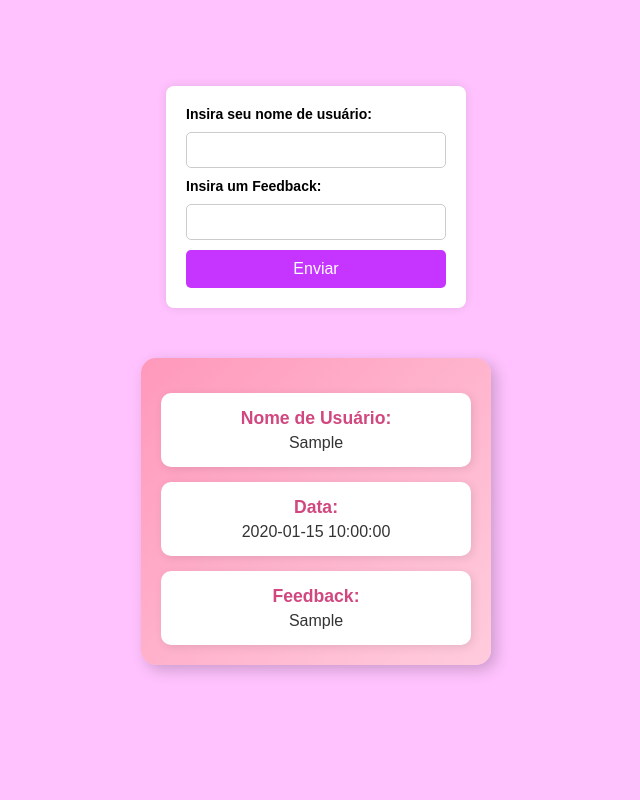
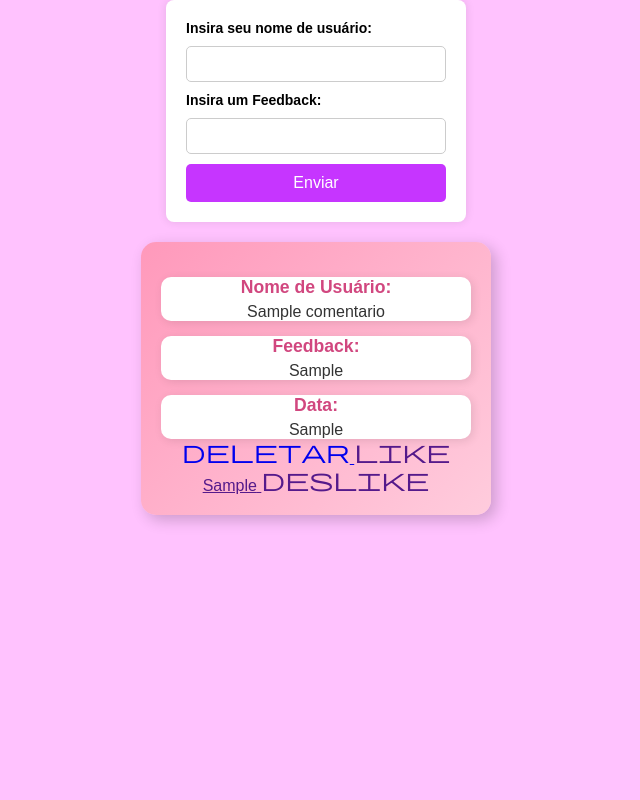
Before and after one commit to GiovanaCarrascosa/Projeto-Feedback, a Flask app: page / in a window 1280 px wide. Shown: the whole page, without its empty margins (324-964 px from the left). Run offline with Flask 3, Linux system fonts and the light colour scheme; tables that the repository leaves empty or names only in its code hold one stand-in row (values such as "Sample post").

Commit message:
comecei a fazer a funcao de curtidas e fiz a funcao de deletar mensagem

```diff
--- a/app.py
+++ b/app.py
@@ -33,4 +33,18 @@ def post_mensagem():
     return redirect ("/")
 
 
+@app.route ("/delete/comentario/<codigo>")
+
+def delete_comentario(codigo):
+
+    Mensagem.deletar_mensagem(codigo)
+
+    return redirect ("/")
+
+@app.route("/put/mensagem/adicionar/curtida/<codigo>")
+
+def adicionar_curtida (codigo):
+
+    return redirect ("/")
+
 app.run(debug=True)
--- a/data/conexao.py
+++ b/data/conexao.py
@@ -4,10 +4,10 @@ class Conexao:
 
     def criar_conexao():
         #  criando a conexao
-        conexao = mysql.connector.connect(host = "localhost",
+        conexao = mysql.connector.connect(host = "10.110.131.22",
                                         port = 3306,
-                                        user = "root",
-                                        password = "root",
-                                        database = "db_comentarios")
+                                        user = "3ds",
+                                        password = "banana",
+                                        database = "db_feedback")
 
         return conexao
--- a/model/controler_mensagem.py
+++ b/model/controler_mensagem.py
@@ -4,24 +4,24 @@ from data.conexao import Conexao
 
 class Mensagem:
 
-    def cadastrar_mensagem (usuario, comentario):
+    def cadastrar_mensagem (nome, comentario, curtidas = 0):
 
-        data_comentario = datetime.datetime.today()
+        data_hora = datetime.datetime.today()
 
         # cadastrando as informações no banco de dados
-        conexao = Conexao.criar_conexao
+        conexao = Conexao.criar_conexao()
 
         #o cursor sera responsavel por manipular o banco de dados
         cursor = conexao.cursor()
 
         #criando o SQL q sera executado
-        sql = """insert into tb_comentario
-                    (usuario, comentario, data_comentario)
+        sql = """insert into tb_comentarios
+                    (nome, comentario, data_hora, curtidas)
                     VALUES
-                    (%s, %s, %s)
+                    (%s, %s, %s, %s)
 
                     """
-        valores = (usuario, comentario, data_comentario)
+        valores = (nome, comentario, data_hora, curtidas)
 
         # executando o comando sql
         cursor.execute(sql, valores)
@@ -40,7 +40,7 @@ class Mensagem:
 
         cursor = conexao.cursor(dictionary = True)
 
-        sql = """select usuario, comentario, data_comentario from tb_comentario;"""
+        sql = """select cod_comentario, nome, comentario, data_hora, curtidas from tb_comentarios;"""
 
         #executando o comando sql
         cursor.execute(sql)
@@ -53,3 +53,25 @@ class Mensagem:
         conexao.close()
 
         return resultado
+
+
+    def deletar_mensagem (codigo):
+
+            #criar conexao
+            conexao = Conexao.criar_conexao()
+
+            cursor = conexao.cursor(dictionary = True)
+
+                                                                    # isso vai ser substituido por outra coisa
+            sql = """DELETE FROM tb_comentarios WHERE cod_comentario = %s;"""
+
+            valores = (codigo,)
+
+            #executando o comando sql
+            cursor.execute(sql, valores)
+
+            conexao.commit()
+
+            #fecho a conexao com o banco
+            cursor.close()
+            conexao.close()
--- a/static/css/style_P1.css
+++ b/static/css/style_P1.css
@@ -3,11 +3,11 @@
     margin: 0;
     box-sizing: border-box;
     font-family: Arial, sans-serif;
+
 }
 
 body {
     background-color: #ffc2fe;
-    display: flex;
     justify-content: center;
     align-items: center;
     height: 100vh;
@@ -60,20 +60,21 @@ main {
 }
 
 .container {
-    margin: 50px;
+    margin: 20px;
     background: linear-gradient(135deg, #ff99bb, #ffccdd);
     padding: 20px;
     border-radius: 15px;
     box-shadow: 5px 5px 15px rgba(0, 0, 0, 0.2);
     width: 350px;
     text-align: center;
+
 }
 .comentario {
     background-color: #ffffff;
-    padding: 15px;
     border-radius: 10px;
     margin-top: 15px;
     box-shadow: 2px 2px 10px rgba(0, 0, 0, 0.1);
+
 }
 .titulo {
     font-weight: bold;
@@ -87,3 +88,30 @@ main {
     color: #333;
 
 }
+
+/* icon lixeira */
+.material-symbols-outlined {
+  font-variation-settings:
+  'FILL' 0,
+  'wght' 400,
+  'GRAD' 0,
+  'opsz' 24
+}
+
+/* icon like */
+.material-symbols-outlined {
+  font-variation-settings:
+  'FILL' 0,
+  'wght' 400,
+  'GRAD' 0,
+  'opsz' 24
+}
+
+/* icon deslike */
+.material-symbols-outlined {
+  font-variation-settings:
+  'FILL' 0,
+  'wght' 400,
+  'GRAD' 0,
+  'opsz' 24
+}
--- a/templates/paginaPrincipal.html
+++ b/templates/paginaPrincipal.html
@@ -1,15 +1,19 @@
 <!DOCTYPE html>
-
 <html lang="pt-br">
 
 <head>
     <meta charset="UTF-8">
     <meta name="viewport" content="width=device-width, initial-scale=1.0">
 
-    <link rel="stylesheet" href="{{ url_for ('static', filename = 'css/style_P1.css') }}">
+    <!-- Link para o CSS -->
+    <link rel="stylesheet" href="{{ url_for('static', filename='css/style_P1.css') }}">
+
+    <!-- Link para os ícones do Google Material -->
+    <link rel="stylesheet" href="https://fonts.googleapis.com/css2?family=Material+Symbols+Outlined:opsz,wght,FILL,GRAD@24,400,0,0&icon_names=thumb_down" />
+    <link rel="stylesheet" href="https://fonts.googleapis.com/css2?family=Material+Symbols+Outlined:opsz,wght,FILL,GRAD@20..48,100..700,0..1,-50..200&icon_names=thumb_up" />
+    <link rel="stylesheet" href="https://fonts.googleapis.com/css2?family=Material+Symbols+Outlined:opsz,wght,FILL,GRAD@20..48,100..700,0..1,-50..200&icon_names=delete" />
 
     <title>Página Principal</title>
-
 </head>
 
 <body>
@@ -20,7 +24,6 @@
 
             <label for="usuario">Insira seu nome de usuário:</label>
             <input type="text" name="usuario" id="usuario">
-
 
             <label for="comentario">Insira um Feedback:</label>
             <input type="text" name="comentario" id="comentario">
@@ -34,19 +37,41 @@
 
             <div class="comentario">
                 <div class="titulo">Nome de Usuário:</div>
-                <div id="usuario">{{comentario.usuario}}</div>
-            </div>
-
-            <div class="comentario">
-                <div class="titulo">Data:</div>
-                <div id="data">{{comentario.data_comentario}}</div>
+                <div id="usuario">{{comentario.nome}}</div>
             </div>
 
             <div class="comentario">
                 <div class="titulo">Feedback:</div>
                 <div id="comentario">{{comentario.comentario}}</div>
             </div>
-            {% endfor %}
+
+            <div class="comentario">
+                <div class="titulo">Data:</div>
+                <div id="data">{{comentario.data_hora}}</div>
+            </div>
+
+            <!-- Botão delete -->
+            <a href="/delete/comentario/{{comentario.cod_comentario}}">
+                <span class="material-symbols-outlined">
+                    Deletar
+                </span>
+            </a>
+
+            <!-- Botão like -->
+            <a href="">
+                <span class="material-symbols-outlined">
+                    Like</span> <span>{{comentario.curtidas}}</span>
+            </a>
+
+            <!-- Botão dislike -->
+            <a href="">
+                <span class="material-symbols-outlined">
+                    Deslike
+                </span>
+            </a>
+
+        </div>
+        {% endfor %}
 
     </main>
 
```
